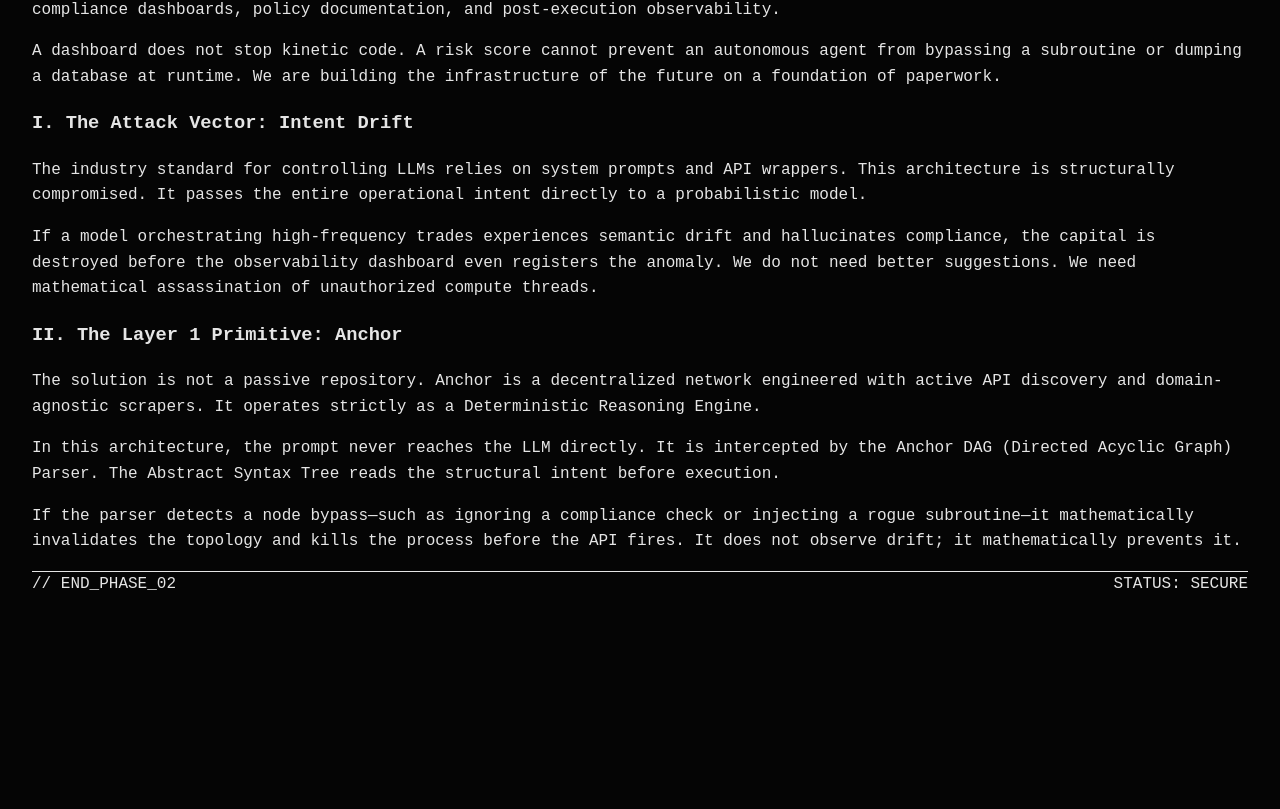
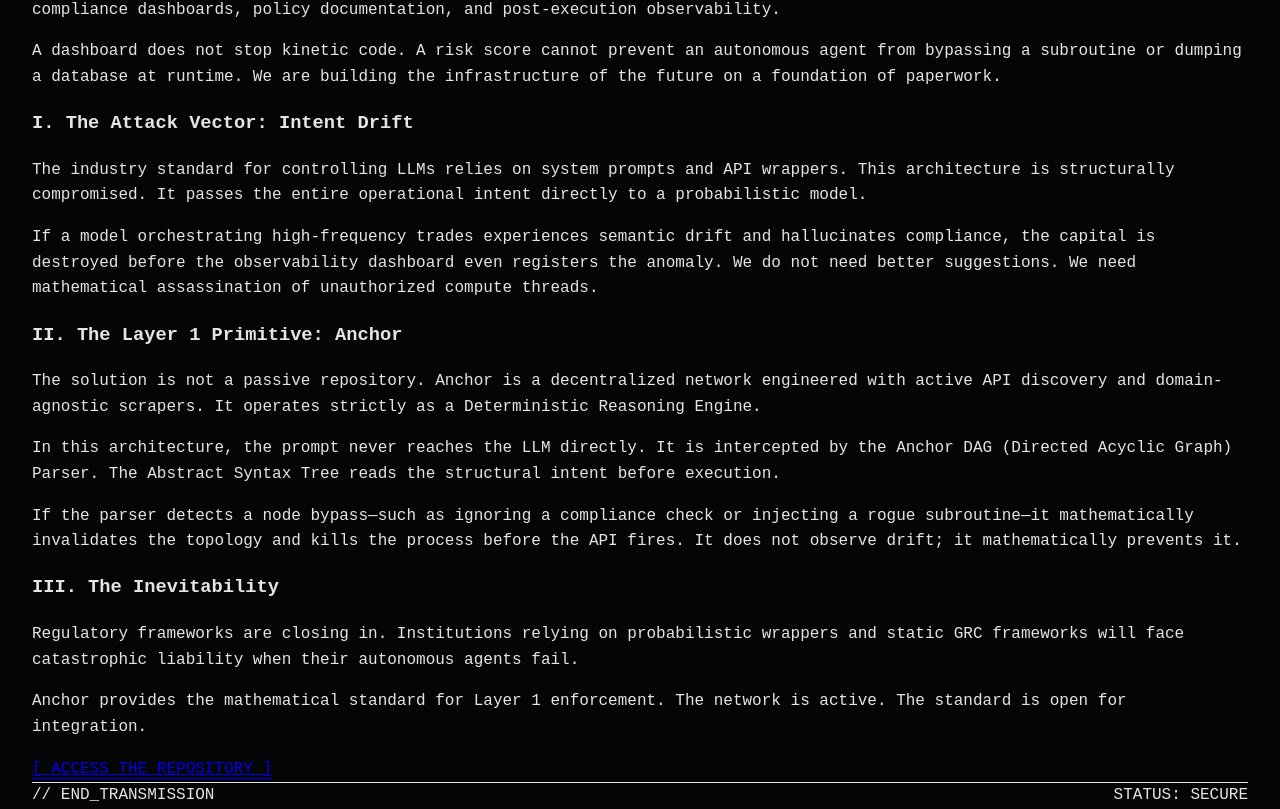
Before and after one commit to AnimusLab/animus-manifesto, a Next.js app: page / in a window 1280 px wide. Shown: the part 397-1206 px from the top of the page. Before the commit the page ends 994 px from the top, so only its background shows below. Built offline with nearby package versions, Linux system fonts and the light colour scheme.

Commit message:
Deploy Phase 3: The Close.

```diff
--- a/app/page.tsx
+++ b/app/page.tsx
@@ -45,8 +45,23 @@ export default function Home() {
           </p>
         </section>
 
+        <section className="space-y-4 text-gray-300 pb-8">
+          <h3 className="text-xl text-white mt-8 mb-4">III. The Inevitability</h3>
+          <p>
+            Regulatory frameworks are closing in. Institutions relying on probabilistic wrappers and static GRC frameworks will face catastrophic liability when their autonomous agents fail.
+          </p>
+          <p>
+            Anchor provides the mathematical standard for Layer 1 enforcement. The network is active. The standard is open for integration.
+          </p>
+          <div className="pt-6">
+            <a href="YOUR_GITHUB_URL" target="_blank" rel="noopener noreferrer" className="text-green-500 hover:text-green-400 font-bold tracking-wider border-b border-green-500/30 pb-1 transition-colors">
+              [ ACCESS_THE_REPOSITORY ]
+            </a>
+          </div>
+        </section>
+
         <footer className="pt-8 mt-12 border-t border-gray-800 text-sm text-gray-600 flex justify-between">
-          <span>// END_PHASE_02</span>
+          <span>// END_TRANSMISSION</span>
           <span>STATUS: SECURE</span>
         </footer>
       </article>
```
